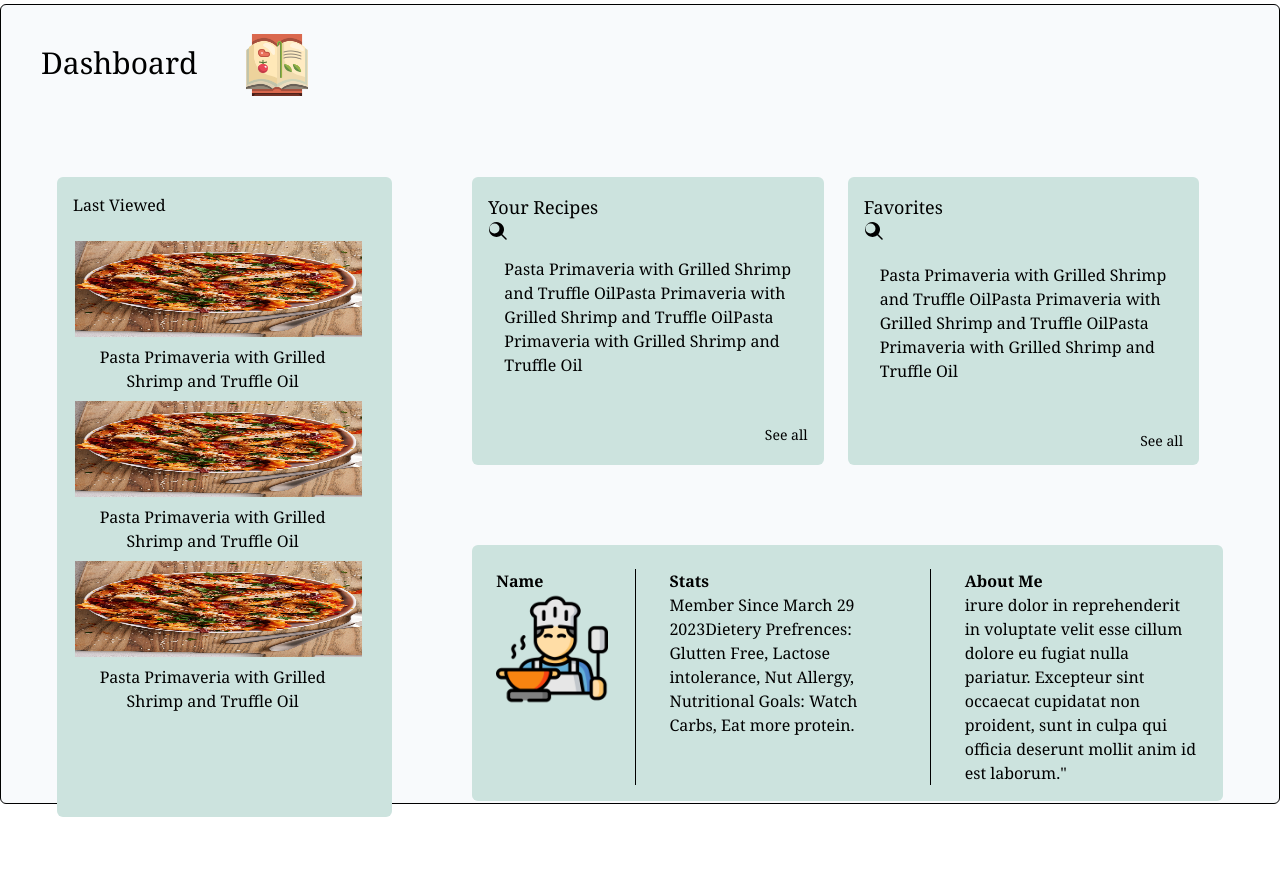
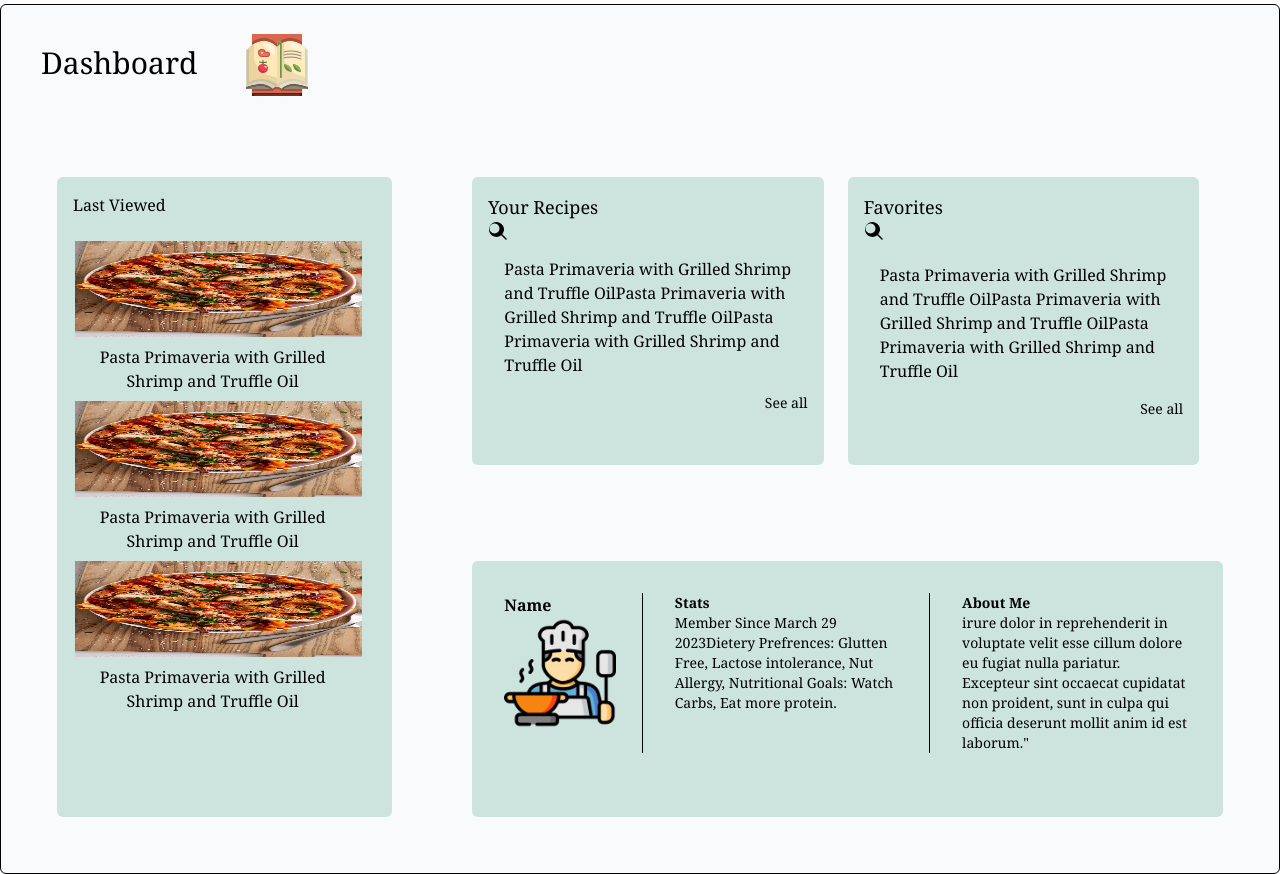
Before and after one commit to aishamashrah/fullstackproject, a React (Create React App) app in the folder cook/: page / in a window 1280 px wide. Shown: the part 220-1094 px from the top of the page. Built offline with nearby package versions, Linux system fonts and the light colour scheme.

Commit message:
fixed dashboard

```diff
--- a/cook/src/Components/Dashboard/Dashboard.tsx
+++ b/cook/src/Components/Dashboard/Dashboard.tsx
@@ -19,21 +19,21 @@ export default function Dashboard() {
           </div>
         </div>
       </div>
-      <div className="container h-screen mx-auto md:border-spacing-y-96 bg-slate-50 mt-16 rounded-md border  border-black ">
 
+
+
+      <div className="container h-65 mx-auto md:border-spacing-y-96 bg-slate-50 mt-16 rounded-md border md:border-black lg:border-black ">
         <div className="flex flex-row  ">
           <h1 className='p-10 font-serif text-3xl'>
-
             Dashboard
           </h1>
           <img src={img} alt="Dashboard icon" className="w-20 h-20 mr-3 p-2 mt-5" />
         </div>
+         <div className="grid grid-cols-1 md:grid-cols-3 md:gap-20 p-5 gap-y-6  md:p-14">
 
-        <div className="grid grid-cols-1 md:grid-cols-3   gap-6 md:gap-20 p-5 md:p-14">
 
           <div className="col1 rounded-md p-4 col-span-1">
             <h3 className="font-serif">Last Viewed</h3>
-
             <div className="flex  text-center flex-col items-center mt-4 lg:text-base  md:text-xs">
               <img src={img2} alt="Dashboard icon" className="w-96 h-28 mr-3 p-2" />
               <p className="font-serif mr-6">Pasta Primaveria with Grilled Shrimp and Truffle Oil</p>
@@ -44,64 +44,58 @@ export default function Dashboard() {
             </div>
           </div>
 
+
           <div className="w-full  col-span-2 ">
-
-            <div className="flex flex-col lg:text-base md:text-xs  md:flex-row gap-6 ">
+               <div className="flex flex-col lg:text-base md:text-xs  md:flex-row gap-6 ">
               <div className=" p-4 rounded-md bg1">
                 <h3 className="font-serif text-lg">Your Recipes</h3>
                 <svg xmlns="http://www.w3.org/2000/svg" className=" h-5 w-5 text-black-400" viewBox="0 0 20 20" fill="currentColor">
                   <path fillRule="evenodd" d="M13.236 14.295a7.5 7.5 0 111.06-1.06l4.242 4.242a.75.75 0 11-1.06 1.06l-4.242-4.242zm-6.736-1.795a5 5 0 100-10 5 5 0 000 10z" clipRule="evenodd" />
                 </svg>
                 <p className='p-4 font-serif '>Pasta Primaveria with Grilled Shrimp and Truffle OilPasta Primaveria with Grilled Shrimp and Truffle OilPasta Primaveria with Grilled Shrimp and Truffle Oil</p>
-
-                <h6 className='text-sm font-serif text-right pt-8'>See all</h6>
+                <h6 className='text-sm font-serif text-right  hover'>See all</h6>
               </div>
               <div className=" p-4 rounded-md bg1  ">
                 <h3 className="font-serif text-lg">Favorites</h3>
                 <button className=''>
-                <svg xmlns="http://www.w3.org/2000/svg" className="h-5 flex justify-normal w-5 text-black-400" viewBox="0 0 20 20" fill="currentColor">
-                  <path fillRule="evenodd" d="M13.236 14.295a7.5 7.5 0 111.06-1.06l4.242 4.242a.75.75 0 11-1.06 1.06l-4.242-4.242zm-6.736-1.795a5 5 0 100-10 5 5 0 000 10z" clipRule="evenodd" />
-                </svg>
+                  <svg xmlns="http://www.w3.org/2000/svg" className="h-5 flex justify-normal w-5 text-black-400" viewBox="0 0 20 20" fill="currentColor">
+                    <path fillRule="evenodd" d="M13.236 14.295a7.5 7.5 0 111.06-1.06l4.242 4.242a.75.75 0 11-1.06 1.06l-4.242-4.242zm-6.736-1.795a5 5 0 100-10 5 5 0 000 10z" clipRule="evenodd" />
+                  </svg>
                 </button>
                 <p className='p-4 font-serif'>Pasta Primaveria with Grilled Shrimp and Truffle OilPasta Primaveria with Grilled Shrimp and Truffle OilPasta Primaveria with Grilled Shrimp and Truffle Oil</p>
-                <h6 className='text-sm font-serif text-right pt-8 hover'>See all</h6>
+                <h6 className='text-sm font-serif text-right  hover'>See all</h6>
               </div>
               <br></br>
               <br></br>
-              <br></br>
-            </div>
-            <div className=" rounded-md LastBg md:mt-20   md:h-64">
-              <div className="flex flex-col md:flex-row justify-between  lg:text-base  md:text-xs p-6">
+              </div>
+
+            <div className=" rounded-md LastBg md:mt-24  md:h-64">
+              <div className="flex flex-col md:flex-row justify-between  lg:text-base  md:text-xs p-8">
                 <div className="">
                   <h3 className="font-serif font-bold">Name</h3>
                   <img src={chefHat2} alt="Dashboard icon" className="w-full h-auto md:h-28" />
                 </div>
                 <div className="flex justify-center">
-                  <svg className="w-2 h-full  hidden hidden md:block sm:block">
+                  <svg className="w-2 h-full  hidden hidden md:block ">
                     <line x1="0" y1="0" x2="0" y2="100%" stroke="currentColor" stroke-width="2" />
                   </svg>
                 </div>
-                <div className="w-full md:w-1/3 ">
+                <div className="w-full md:w-1/3  xl:text-sm lg:text-xs ">
                   <h3 className="font-serif font-bold">Stats</h3>
                   <p className="font-serif">Member Since March 29 2023Dietery Prefrences: Glutten Free, Lactose intolerance, Nut Allergy, Nutritional Goals: Watch Carbs, Eat more protein.</p>
                 </div>
                 <div className="flex justify-center">
-                  <svg className="w-2 h-full hidden sm:block">
+                  <svg className="w-2 h-full hidden md:block">
                     <line x1="0" y1="0" x2="0" y2="100%" stroke="currentColor" stroke-width="2" />
                   </svg>
                 </div>
-                <div className="w-full md:w-1/3 ">
-                  <h3 className="font-serif font-bold">About Me</h3>
+                <div className="w-full md:w-1/3 xl:text-sm lg:text-xs">
+                  <h3 className="font-serif font-bold ">About Me</h3>
                   <p className="font-serif">irure dolor in reprehenderit in voluptate velit esse cillum dolore eu fugiat nulla pariatur. Excepteur sint occaecat cupidatat non proident, sunt in culpa qui officia deserunt mollit anim id est laborum."</p>
                 </div>
               </div>
             </div>
-
-
           </div>
-
-
-
         </div>
       </div>
 
@@ -110,48 +104,3 @@ export default function Dashboard() {
     </>
   )
 }
-{/* <div className="container mx-auto bg-slate-50 rounded-md border border-black">
-
-<h1 className="p-5 font-serif text-3xl">Dashboard</h1>
-
-<div className="grid grid-cols-1 md:grid-cols-3 gap-6 md:gap-20 p-5 md:p-14">
-
-  <div className="rounded-md p-4">
-    <h3 className="font-serif">Last Viewed</h3>
-  </div>
-
-  <div className="col-span-2">
-
-    <div className="flex flex-col md:flex-row gap-6 md:gap-20">
-
-      <div className="flex-1 p-4 rounded-md bg-gray-100">
-        <h3 className="font-serif">Your Recipes</h3>
-        <p className="p-4">Pasta Primaveria with Grilled Shrimp and Truffle OilPasta Primaveria with Grilled Shrimp and Truffle OilPasta Primaveria with Grilled Shrimp and Truffle Oil</p>
-        <h6 className="text-sm font-serif">See all</h6>
-      </div>
-
-      <div className="flex-1 p-4 rounded-md bg-gray-100">
-        <h3 className="font-serif">Favorites</h3>
-        <p className="p-4">Pasta Primaveria with Grilled Shrimp and Truffle OilPasta Primaveria with Grilled Shrimp and Truffle OilPasta Primaveria with Grilled Shrimp and Truffle Oil</p>
-        <h5 className="text-sm font-serif">See all</h5>
-      </div>
-
-    </div>
-
-    <div className="mt-6 md:mt-72 p-5 md:p-20 rounded-md bg-gray-100">
-      <h3 className="font-serif"></h3>
-      <p className="p-4"></p>
-    </div>
-
-  </div>
-
-</div>
-
-</div>
-
-
-
-
-    </>
-  )
-} */}
```
